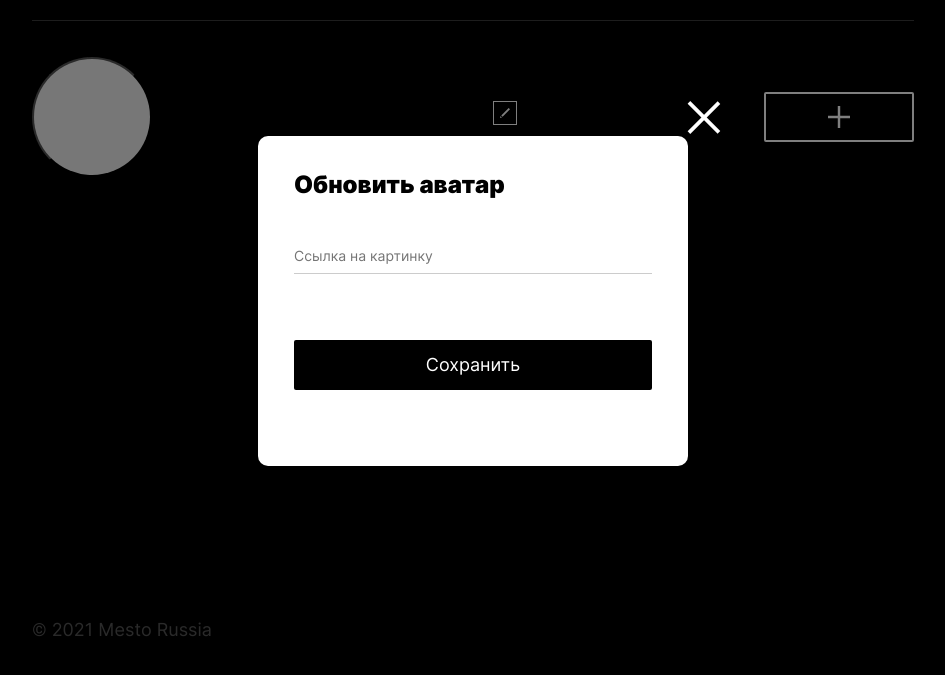
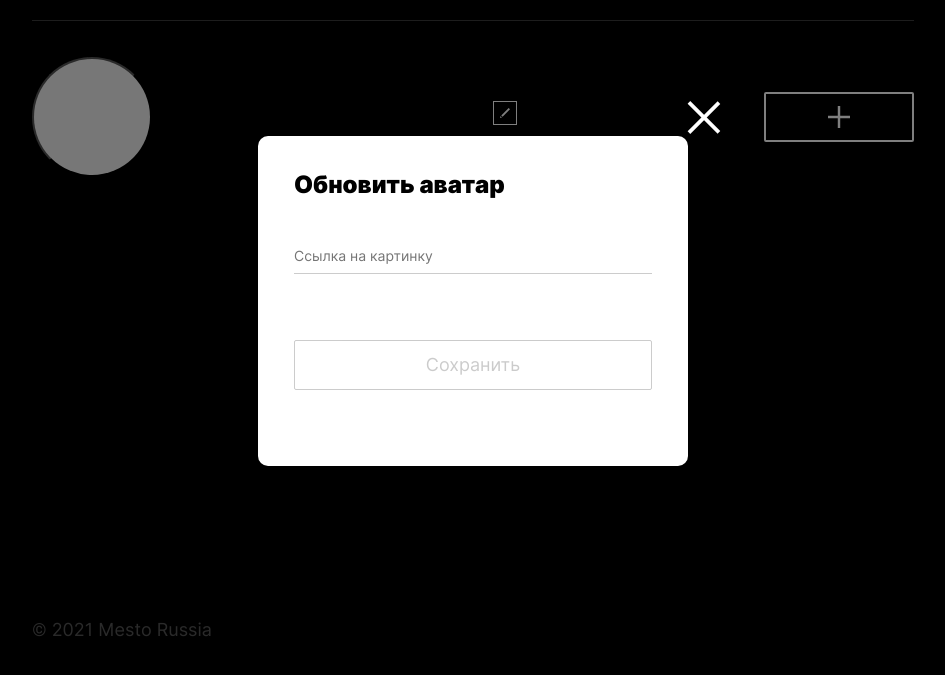
Before and after one commit to ganeev-ruslan/mesto-project-ff, a website built with webpack: page src/index.html in a window 1280 px wide. Both pictures are taken after a click on the button 259 px from the left and 216 px from the top of the page. Shown: the part 99-774 px from the top of the page, without its empty margins (167-1112 px from the left). Built offline with nearby package versions, Linux system fonts and the light colour scheme; no server answers.

Commit message:
Update popup__button.css

```diff
--- a/src/blocks/popup/__button/popup__button.css
+++ b/src/blocks/popup/__button/popup__button.css
@@ -25,3 +25,12 @@
     line-height: 17px;
   }
 }
+
+.popup__button_disabled {
+  cursor: default;
+  pointer-events: none;
+  background: transparent;
+  color: #000;
+  border: 1px solid #000;
+  opacity: 0.2;
+}
```
